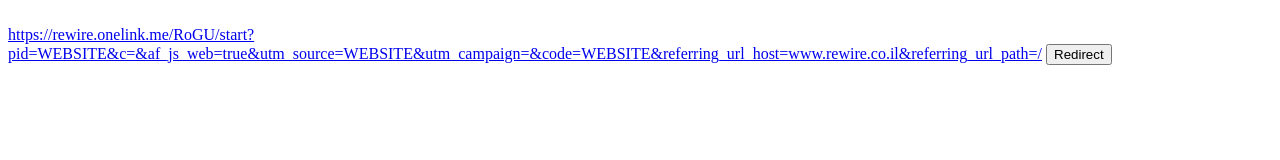
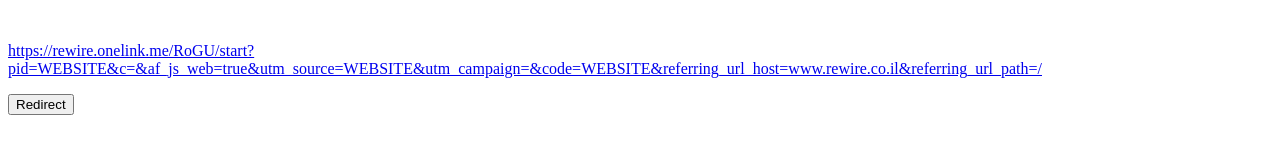
Before and after one commit to mrmaakun/etonelinktest, a plain HTML site: page index.html in a window 1280 px wide. Drawn offline with Linux system fonts and the light colour scheme.

Commit message:
Update index.html

```diff
--- a/index.html
+++ b/index.html
@@ -7,10 +7,15 @@
 </head>
 <body>
 
-    <br><a href="https://rewire.onelink.me/RoGU/start?pid=WEBSITE&c=&af_js_web=true&utm_source=WEBSITE&utm_campaign=&code=WEBSITE&referring_url_host=www.rewire.co.il&referring_url_path=/">https://rewire.onelink.me/RoGU/start?pid=WEBSITE&c=&af_js_web=true&utm_source=WEBSITE&utm_campaign=&code=WEBSITE&referring_url_host=www.rewire.co.il&referring_url_path=/</a>
+    <br>
 
+    <p>
+    <a href="https://rewire.onelink.me/RoGU/start?pid=WEBSITE&c=&af_js_web=true&utm_source=WEBSITE&utm_campaign=&code=WEBSITE&referring_url_host=www.rewire.co.il&referring_url_path=/">https://rewire.onelink.me/RoGU/start?pid=WEBSITE&c=&af_js_web=true&utm_source=WEBSITE&utm_campaign=&code=WEBSITE&referring_url_host=www.rewire.co.il&referring_url_path=/</a>
+    </p>
+
+    <p>
     <button>Redirect</button>
-
+    </p>
     <script>
         const button = document.querySelector('button')
         button.addEventListener('click', event =>{
```
